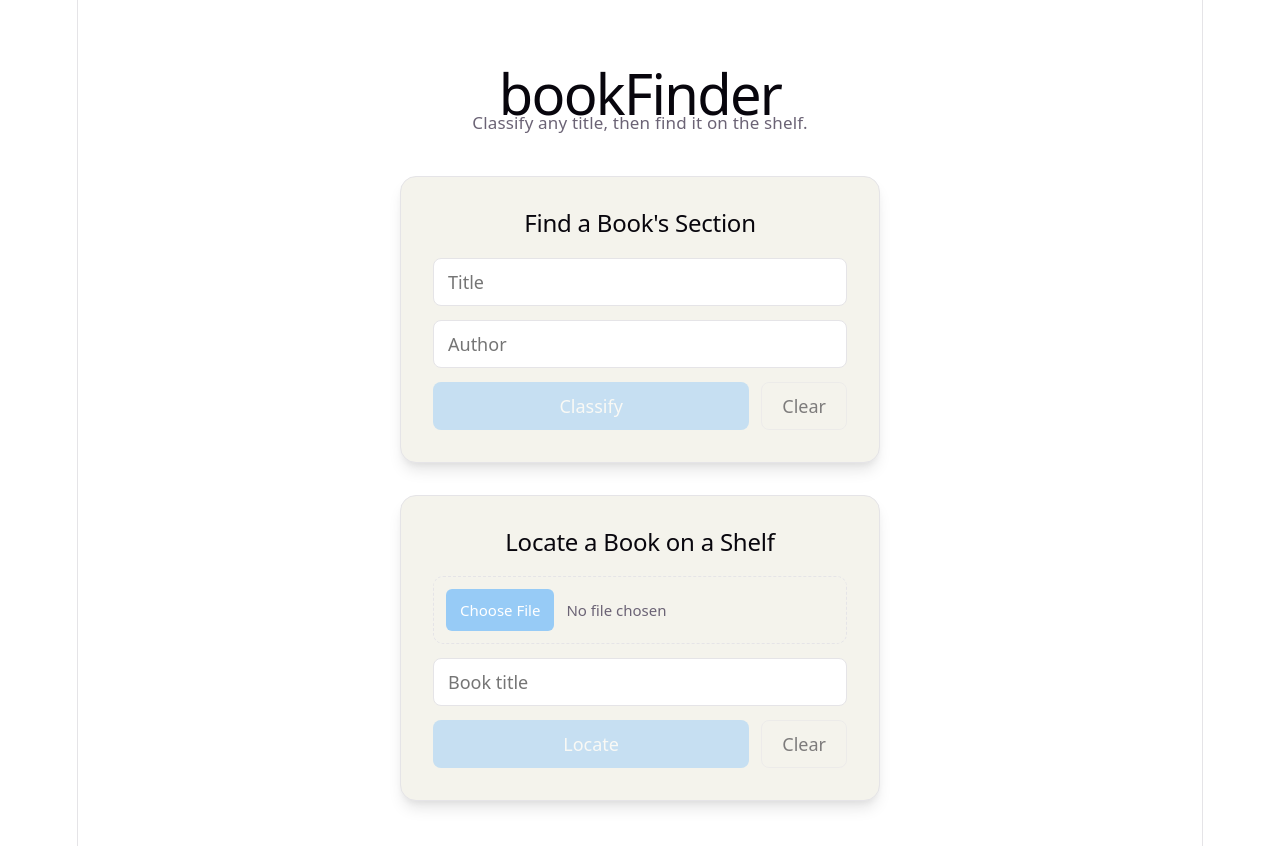
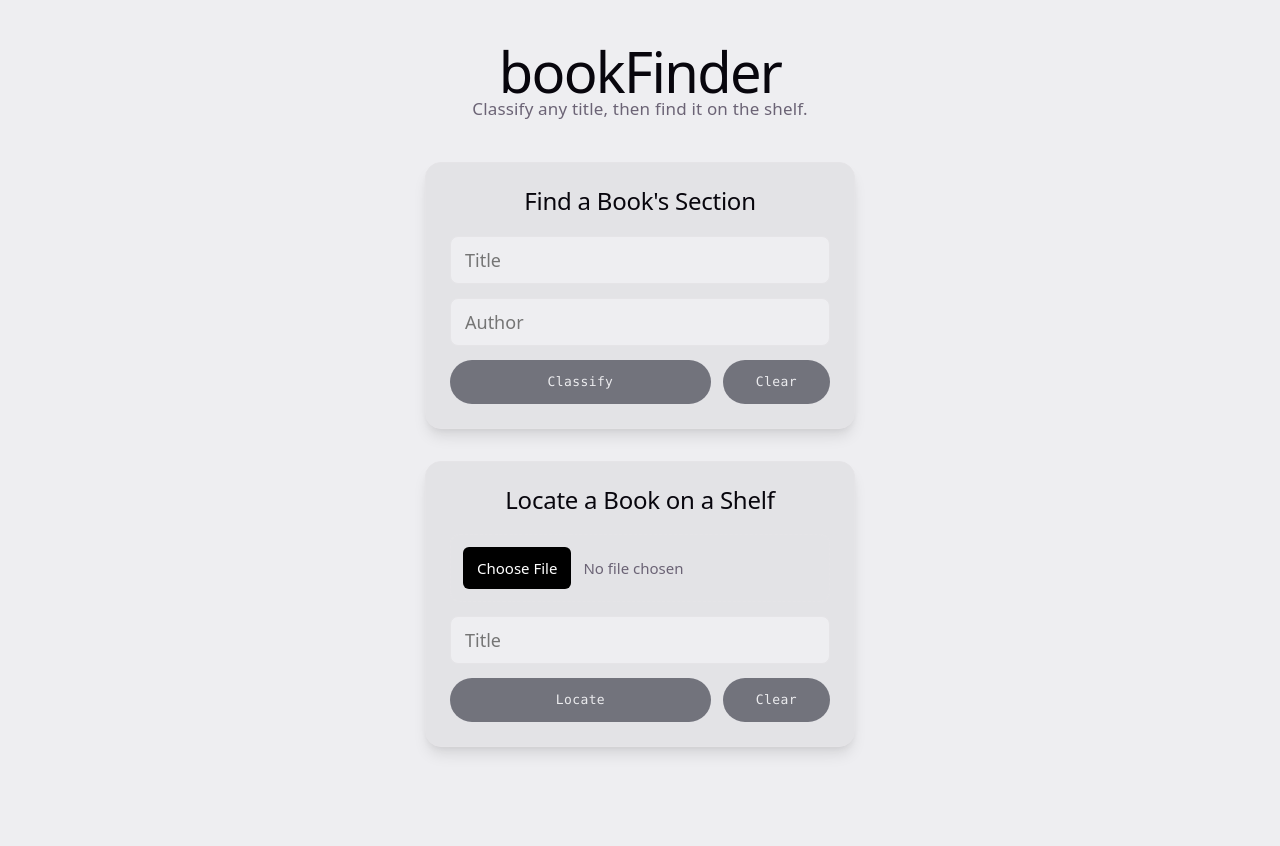
Before and after one commit to Panteaforoutan/bookFinder, a React (Vite) app in the folder bookfinder-ui/: page / in a window 1280 px wide. Shown: the top 846 px of the page. After the commit the page ends 811 px from the top, so only its background shows below. Built offline with nearby package versions, Linux system fonts and the light colour scheme.

Commit message:
update UI design

```diff
--- a/bookfinder-ui/src/App.css
+++ b/bookfinder-ui/src/App.css
@@ -19,6 +19,7 @@
 .tagline {
   color: var(--text);
   font-size: 17px;
+  padding-top: 8px;
 }
 
 .sections {
@@ -31,12 +32,12 @@
 
 .panel {
   width: 100%;
-  max-width: 480px;
+  max-width: 430px;
   box-sizing: border-box;
   background: var(--code-bg);
   border: 1px solid var(--border);
   border-radius: 16px;
-  padding: 32px;
+  padding: 24px;
   box-shadow: var(--shadow);
 }
 
@@ -58,8 +59,8 @@
 }
 
 .btn-primary {
-  background: var(--accent);
-  color: #fff;
+  background: #030515;
+  color: #f5f5f7;
 }
 
 .btn-primary:not(:disabled):hover {
@@ -67,13 +68,12 @@
 }
 
 .btn-secondary {
-  background: transparent;
-  border-color: var(--border);
-  color: var(--text-h);
+  background: #030515;
+  color: #f5f5f7;
 }
 
 .btn-secondary:not(:disabled):hover {
-  background: var(--social-bg);
+  opacity: 0.9;
 }
 
 .error {
@@ -101,12 +101,14 @@
 }
 
 @keyframes locate-box-pulse {
+
   0%,
   100% {
     box-shadow:
-      0 0 0 9999px rgba(0, 0, 0, 0.55),
+      0 0 0 9999px rgba(12, 2, 2, 0.55),
       0 0 16px 4px rgba(255, 255, 255, 0.6);
   }
+
   50% {
     box-shadow:
       0 0 0 9999px rgba(0, 0, 0, 0.55),
--- a/bookfinder-ui/src/components/LocateSection.jsx
+++ b/bookfinder-ui/src/components/LocateSection.jsx
@@ -98,7 +98,7 @@ function LocateSection() {
         />
         <input
           type="text"
-          placeholder="Book title"
+          placeholder="Title"
           value={query}
           onChange={(e) => setQuery(e.target.value)}
         />
--- a/bookfinder-ui/src/index.css
+++ b/bookfinder-ui/src/index.css
@@ -1,12 +1,12 @@
 :root {
   --text: #6b6375;
   --text-h: #08060d;
-  --bg: #fff;
+  --bg: #eeeef1;
   --border: #e5e4e7;
-  --code-bg: #f4f3ec;
-  --accent: #59b1fe98;
-  --accent-bg: rgba(59, 206, 255, 0.1);
-  --accent-border: rgba(141, 139, 242, 0.5);
+  --code-bg: #e3e3e6;
+  --accent: #000000;
+  --accent-bg: rgba(154, 177, 184, 0.336);
+  --accent-border: rgba(120, 119, 155, 0.5);
   --social-bg: rgba(244, 243, 236, 0.5);
   --shadow:
     rgba(0, 0, 0, 0.1) 0 10px 15px -3px, rgba(0, 0, 0, 0.05) 0 4px 6px -2px;
@@ -37,9 +37,9 @@
     --bg: #16171d;
     --border: #2e303a;
     --code-bg: #1f2028;
-    --accent: #749ef9;
-    --accent-bg: rgba(52, 157, 237, 0.305);
-    --accent-border: rgba(132, 150, 252, 0.662);
+    --accent: #bcc3d3;
+    --accent-bg: rgba(110, 119, 126, 0.305);
+    --accent-border: rgba(89, 92, 108, 0.662);
     --social-bg: rgba(47, 48, 58, 0.5);
     --shadow:
       rgba(0, 0, 0, 0.4) 0 10px 15px -3px, rgba(0, 0, 0, 0.25) 0 4px 6px -2px;
@@ -59,7 +59,6 @@ body {
   max-width: 100%;
   margin: 0 auto;
   text-align: center;
-  border-inline: 1px solid var(--border);
   min-height: 100svh;
   display: flex;
   flex-direction: column;
@@ -76,7 +75,7 @@ h2 {
 h1 {
   font-size: 56px;
   letter-spacing: -1.68px;
-  margin: 32px 0;
+  margin: 10px 0;
 
   @media (max-width: 1024px) {
     font-size: 36px;
@@ -168,10 +167,15 @@ input[type="file"]::file-selector-button:hover {
 }
 
 button {
+  appearance: none;
+  -webkit-appearance: none;
   font: inherit;
+  font-family: var(--mono);
+  font-size: 13px;
   font-weight: 500;
-  border-radius: 8px;
-  padding: 10px 20px;
+  letter-spacing: 0.4px;
+  border-radius: 999px;
+  padding: 8px 32px;
   border: 1px solid transparent;
   cursor: pointer;
   transition: opacity 0.2s, transform 0.1s, background 0.2s;
```
